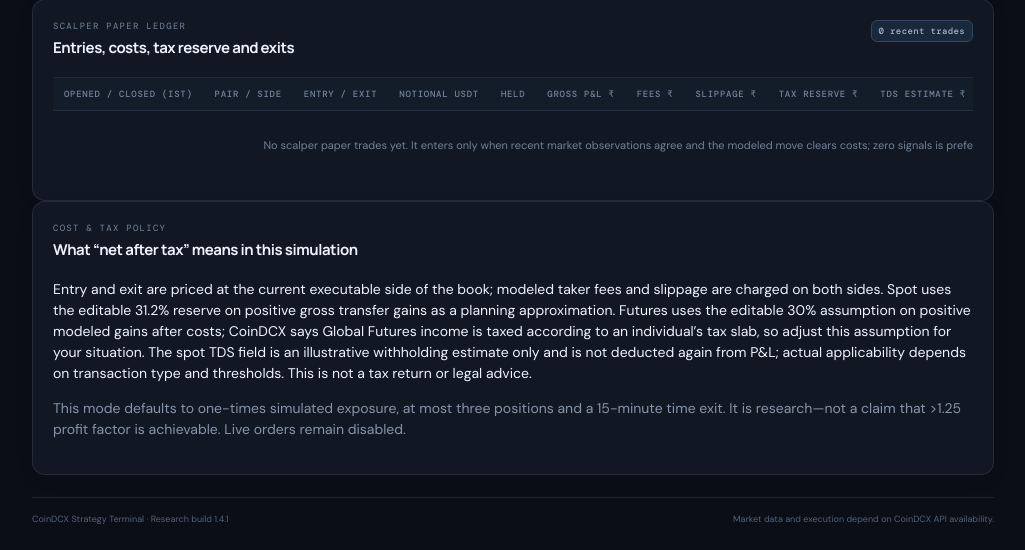
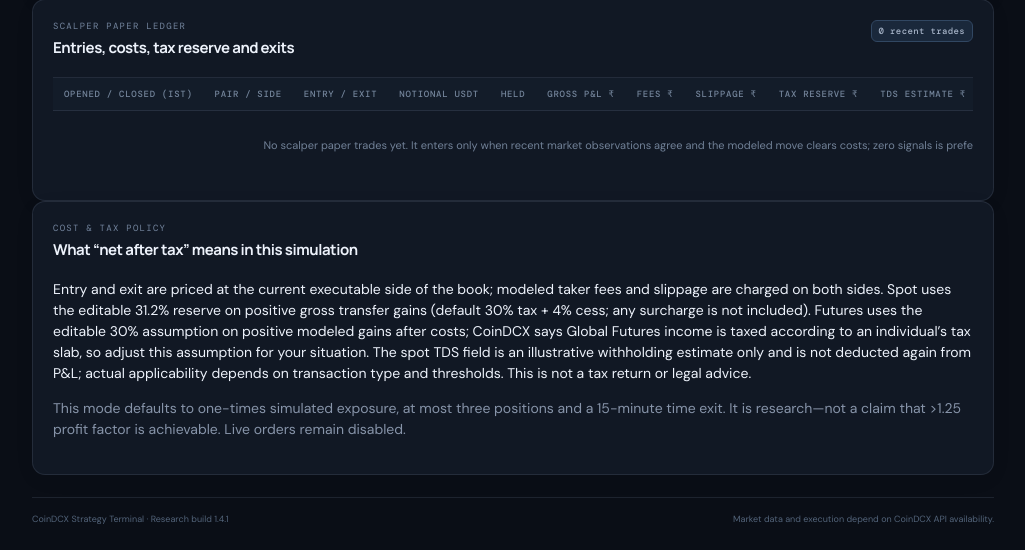
Before and after one commit to yashbajpaiknpindia-spec/24x7Coindcx, a FastAPI app: page /scalper in a window 1280 px wide. Shown: the part 1305-1855 px from the top of the page, without its empty margins (252-1277 px from the left). Run offline with FastAPI, Linux system fonts and the light colour scheme; the visitor is signed in with stand-in values (Sample User, id 1); some libraries are stand-ins or nearby versions.

Commit message:
Show cess-inclusive spot tax planning default

```diff
--- a/app/templates/scalper.html
+++ b/app/templates/scalper.html
@@ -22,7 +22,7 @@
  <label>Maximum holding minutes<input type="number" name="max_hold_minutes" min="1" max="240" step="1" value="{{cfg.get('scalper_max_hold_minutes',15)}}" required></label>
  <label>Minimum reported 24h turnover (USDT)<input type="number" name="min_turnover_usdt" min="0" step="100000" value="{{cfg.get('scalper_min_turnover_usdt',1000000)}}" required></label>
  <label>Maximum spread (basis points)<input type="number" name="max_spread_bps" min="0.1" max="100" step="0.1" value="{{cfg.get('scalper_max_spread_bps',5)}}" required></label>
- <label>Spot tax reserve (%)<input type="number" name="spot_tax_pct" min="0" max="60" step="0.5" value="{{cfg.get('scalper_spot_tax_pct',30)}}" required></label>
+ <label>Spot tax reserve (%)<input type="number" name="spot_tax_pct" min="0" max="60" step="0.5" value="{{cfg.get('scalper_spot_tax_pct',31.2)}}" required></label>
  <label>Futures income-tax assumption (%)<input type="number" name="futures_tax_pct" min="0" max="60" step="0.5" value="{{cfg.get('scalper_futures_tax_pct',30)}}" required></label>
  <label>Spot TDS display estimate (%)<input type="number" name="tds_pct" min="0" max="5" step="0.1" value="{{cfg.get('scalper_tds_pct',1)}}" required></label>
  <div class="button-row"><button class="btn btn-primary" type="submit">Save paper settings</button></div>
@@ -38,7 +38,7 @@
 {% if not trades %}<tr><td colspan="13" class="empty">No scalper paper trades yet. It enters only when recent market observations agree and the modeled move clears costs; zero signals is preferable to fabricating trades.</td></tr>{% endif %}
 </tbody></table></div></section>
 <section class="panel"><div class="panel-head"><div><div class="eyebrow">COST & TAX POLICY</div><h3>What “net after tax” means in this simulation</h3></div></div>
-<p>Entry and exit are priced at the current executable side of the book; modeled taker fees and slippage are charged on both sides. Spot uses the editable {{cfg.get("scalper_spot_tax_pct",30)}}% reserve on positive gross transfer gains as a planning approximation. Futures uses the editable {{cfg.get("scalper_futures_tax_pct",30)}}% assumption on positive modeled gains after costs; CoinDCX says Global Futures income is taxed according to an individual’s tax slab, so adjust this assumption for your situation. The spot TDS field is an illustrative withholding estimate only and is not deducted again from P&amp;L; actual applicability depends on transaction type and thresholds. This is not a tax return or legal advice.</p>
+<p>Entry and exit are priced at the current executable side of the book; modeled taker fees and slippage are charged on both sides. Spot uses the editable {{cfg.get("scalper_spot_tax_pct",31.2)}}% reserve on positive gross transfer gains (default 30% tax + 4% cess; any surcharge is not included). Futures uses the editable {{cfg.get("scalper_futures_tax_pct",30)}}% assumption on positive modeled gains after costs; CoinDCX says Global Futures income is taxed according to an individual’s tax slab, so adjust this assumption for your situation. The spot TDS field is an illustrative withholding estimate only and is not deducted again from P&amp;L; actual applicability depends on transaction type and thresholds. This is not a tax return or legal advice.</p>
 <p class="muted">This mode defaults to one-times simulated exposure, at most three positions and a 15-minute time exit. It is research—not a claim that >1.25 profit factor is achievable. Live orders remain disabled.</p>
 </section>
 {% endblock %}
```
